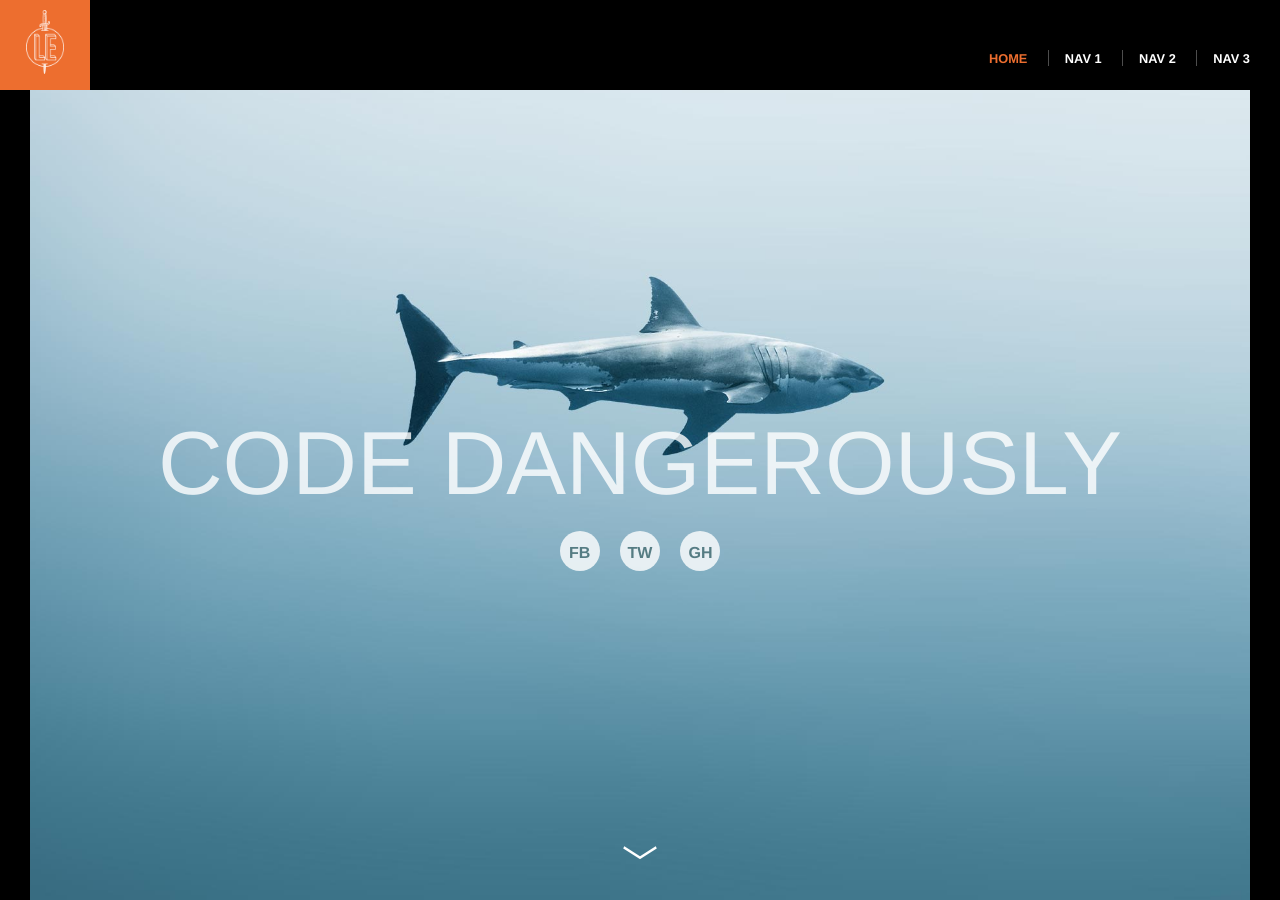
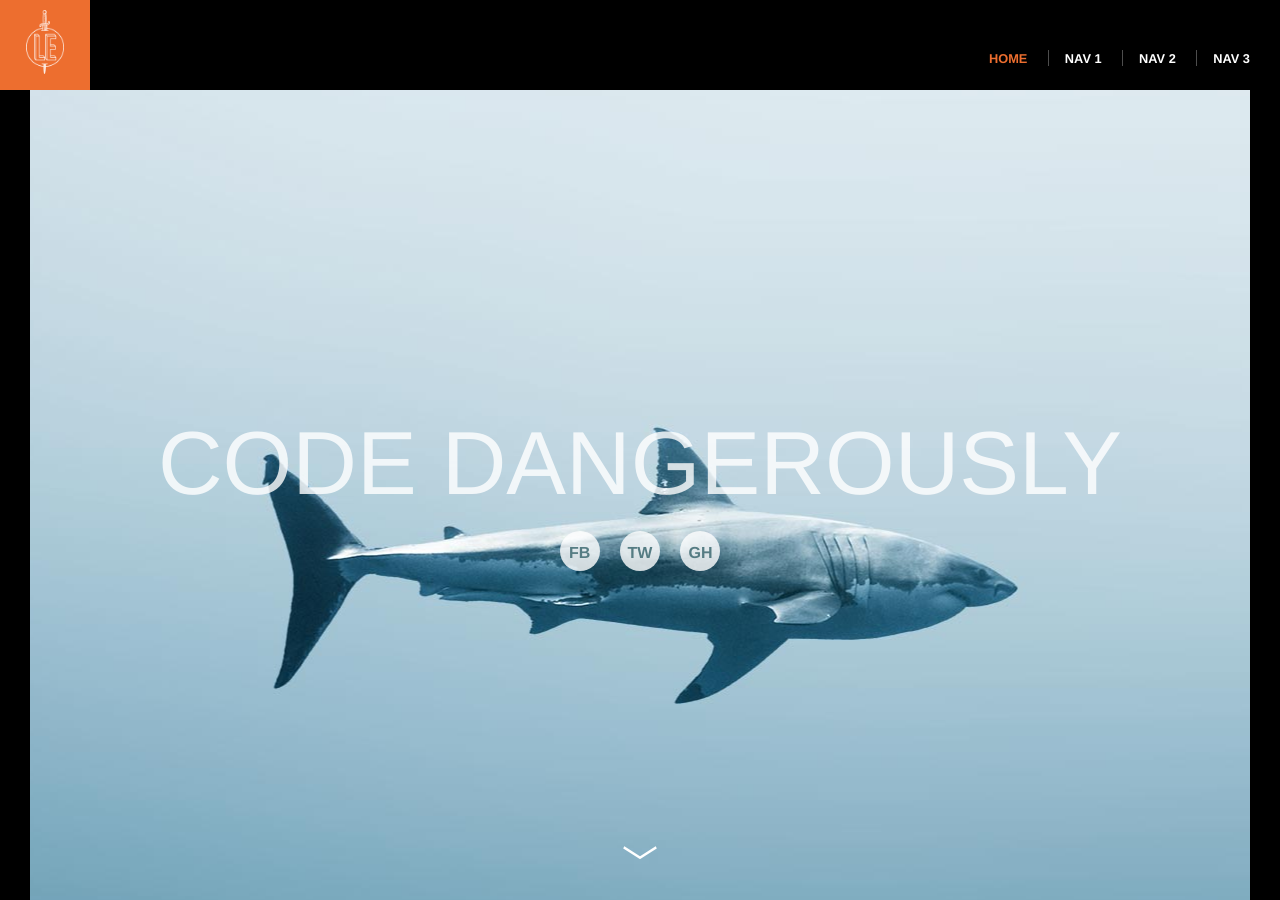
Before and after one commit to sam-int/csstraining, a Jekyll site: the page built from index.html, in a window 1280 px wide and 900 px high. Built offline with Jekyll 4.4.1, drawn with Linux system fonts in a browser that asks for light colours.

Commit message:
css tweak

```diff
--- a/css/main.css
+++ b/css/main.css
@@ -177,7 +177,7 @@ h2 ~ p {
   transform: translate(-50%, 0);
 }
 .hero-home {
-  background-image: url(/images/shark.jpg);
+  background: url(/images/shark.jpg);
   background-position: center top;
 }
 .hero-content {
```
